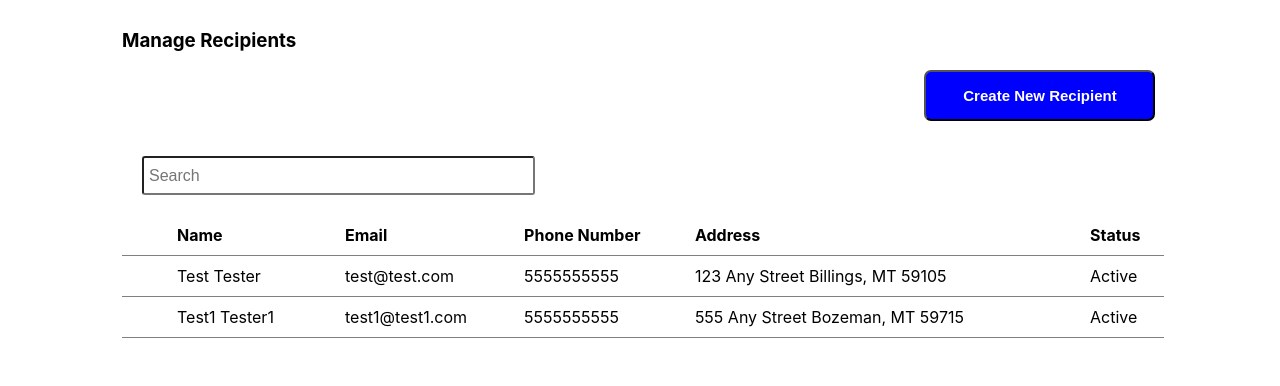
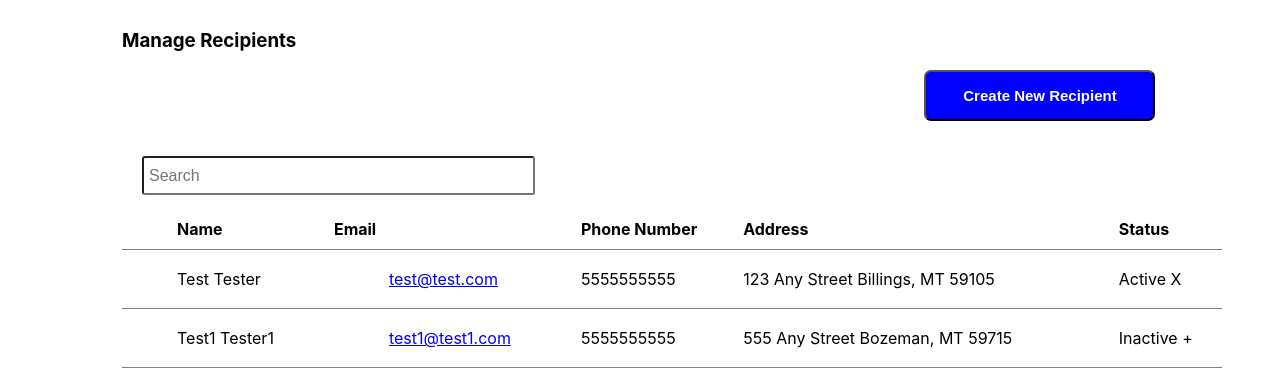
Before and after one commit to josh182014/payouts-network-th, a React (Create React App) app: page / in a window 1280 px wide. Shown: the top 386 px of the page. Built offline with nearby package versions, Linux system fonts and the light colour scheme.

Commit message:
added an inactive employee for testing

```diff
--- a/src/components/employee/employee.jsx
+++ b/src/components/employee/employee.jsx
@@ -10,7 +10,7 @@ const Employee = ({ employee }) => {
           {' '}
           {employee.lastName}
         </td>
-        <td>{employee.email}</td>
+        <td><a href={`mailto:${employee.email}`}>{employee.email}</a></td>
         <td>{employee.phone}</td>
         <td>
           {employee.address}
@@ -21,7 +21,7 @@ const Employee = ({ employee }) => {
           {' '}
           {employee.zipcode}
         </td>
-        <td>{employee.status ? 'Inactive' : 'Active'}</td>
+        <td>{employee.active ? `Active ${'X'}` : `Inactive ${'+'}`}</td>
       </tr>
     </>
   );
--- a/src/components/employees/employees.scss
+++ b/src/components/employees/employees.scss
@@ -30,8 +30,8 @@
         padding: 5px;
     }
     table {
-        width: 90%;
-        margin-top: 20px;
+        width: 95%;
+        margin-top: 14px;
         text-align: left;
         border-collapse: collapse;
 
@@ -45,7 +45,7 @@
         }
 
         td {
-            padding: 10px 0;
+            padding: 19px 0;
             border-bottom: 1px solid gray;
         }
     }
--- a/src/mockemployees.js
+++ b/src/mockemployees.js
@@ -19,6 +19,6 @@ export default [
     city: 'Bozeman',
     state: 'MT',
     zipcode: 59715,
-    active: true,
+    active: false,
   },
 ];
```
